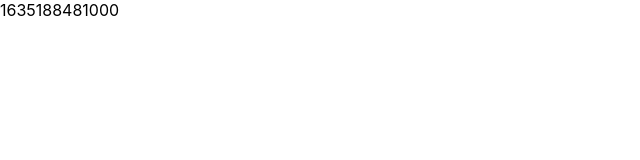
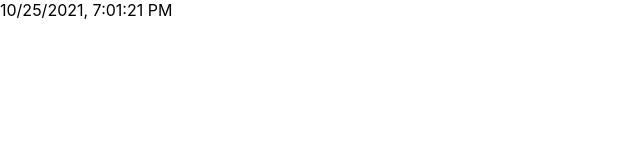
Before and after one commit to thomas-desmond/ClockRenderingOptions, a Next.js app: page /csr in a window 1280 px wide. Shown: the top 160 px of the page, without its empty margins (0-640 px from the left). Built offline with nearby package versions, Linux system fonts and the light colour scheme.

Commit message:
Displaying time in friendlier way

```diff
--- a/pages/csr.tsx
+++ b/pages/csr.tsx
@@ -1,7 +1,10 @@
 import useSWR from 'swr'
 
 export default function Csr() {
+
+    let date = new Date();
+
     return (
-        <div>{Date.now()}</div>
+        <div>{date.toLocaleString()}</div>
     )
 }
```
